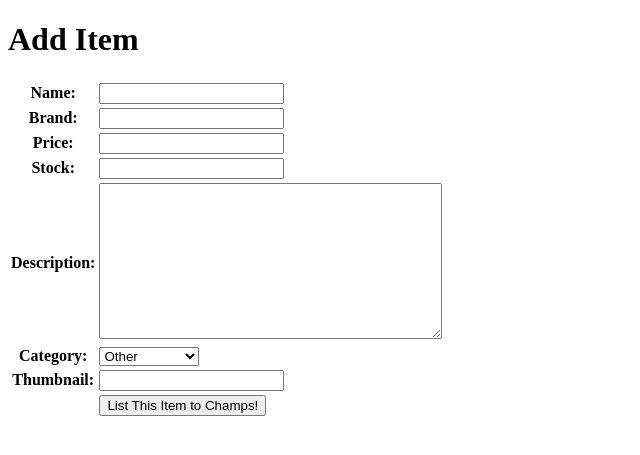
After one commit to farrelarrayyan/footballchamps-shop, a Django app: page /create-item/ in a window 1280 px wide. The commit adds this page. Shown: the top 455 px of the page, without its empty margins (0-640 px from the left). Run offline with Django 5.2, Linux system fonts and the light colour scheme.

Commit message:
Progress Tugas 3: Form and Data Delivery

```diff
--- a/footballchamps_shop/settings.py
+++ b/footballchamps_shop/settings.py
@@ -31,7 +31,7 @@ PRODUCTION = os.getenv('PRODUCTION', 'False').lower() == 'true'
 DEBUG = True
 
 ALLOWED_HOSTS = ["localhost", "127.0.0.1", "farrel-arrayyan-footballchamps.pbp.cs.ui.ac.id"]
-
+CSRF_TRUSTED_ORIGINS = ["https://farrel-arrayyan-footballchamps.pbp.cs.ui.ac.id"]
 
 # Application definition
 
@@ -60,7 +60,7 @@ ROOT_URLCONF = 'footballchamps_shop.urls'
 TEMPLATES = [
     {
         'BACKEND': 'django.template.backends.django.DjangoTemplates',
-        'DIRS': [],
+        'DIRS': [BASE_DIR / 'templates'],
         'APP_DIRS': True,
         'OPTIONS': {
             'context_processors': [
--- /dev/null
+++ b/main/forms.py
@@ -0,0 +1,7 @@
+from django.forms import ModelForm
+from main.models import Item
+
+class ItemForm(ModelForm):
+    class Meta:
+        model = Item
+        fields = ["name", "brand", "price", "stock", "description", "category", "thumbnail"]
--- a/main/models.py
+++ b/main/models.py
@@ -1,6 +1,7 @@
+import uuid
 from django.db import models
 
-class Items(models.Model):
+class Item(models.Model):
     CATEGORY_CHOICES = [
         ('footwear', 'Footwear'),
         ('accessories', 'Accessories'),
@@ -10,6 +11,7 @@ class Items(models.Model):
         ('other', 'Other')
     ]
 
+    id = models.UUIDField(primary_key=True, default=uuid.uuid4, editable=False)
     name = models.CharField(max_length=255)
     brand = models.CharField(max_length=255)
     price = models.IntegerField()
@@ -21,7 +23,7 @@ class Items(models.Model):
     item_sold = models.PositiveIntegerField(default=0)
 
     def __str__(self):
-        return self.title
+        return self.name
 
     @property
     def is_item_popular(self):
--- /dev/null
+++ b/main/templates/create_item.html
@@ -0,0 +1,18 @@
+{% extends 'base.html' %}
+{% block content %}
+<h1>Add Item</h1>
+
+<form method="POST">
+  {% csrf_token %}
+  <table>
+    {{ form.as_table }}
+    <tr>
+      <td></td>
+      <td>
+        <input type="submit" value="List This Item to Champs!" />
+      </td>
+    </tr>
+  </table>
+</form>
+
+{% endblock %}
--- a/main/urls.py
+++ b/main/urls.py
@@ -1,8 +1,13 @@
 from django.urls import path
-from main.views import show_main
-
+from main.views import show_main, create_item, show_item, show_xml, show_json, show_xml_by_id, show_json_by_id
 app_name = 'main'
 
 urlpatterns = [
     path('', show_main, name='show_main'),
+    path('create-item/', create_item, name='create_item'),
+    path('item/<str:id>/', show_item, name='show_item'),
+    path('xml/', show_xml, name='show_xml'),
+    path('json/', show_json, name='show_json'),
+    path('xml/<str:item_id>/', show_xml_by_id, name='show_xml_by_id'),
+    path('json/<str:item_id>/', show_json_by_id, name='show_json_by_id'),
 ]
--- a/main/views.py
+++ b/main/views.py
@@ -1,10 +1,62 @@
-from django.shortcuts import render
+from django.shortcuts import render, redirect, get_object_or_404
+from main.forms import ItemForm
+from main.models import Item
+from django.http import HttpResponse
+from django.core import serializers
 
 # Create your views here.
 def show_main(request):
+    item_list = Item.objects.all()
+
     context = {
         'name': 'Farrel Arrayyan Adrianshah',
-        'class': 'PBP C'
+        'class': 'PBP C',
+        'item_list': item_list
     }
 
     return render(request, "main.html", context)
+
+def create_item(request):
+    form = ItemForm(request.POST or None)
+
+    if form.is_valid() and request.method == "POST":
+        form.save()
+        return redirect('main:show_main')
+
+    context = {'form': form}
+    return render(request, "create_item.html", context)
+
+def show_item(request, id):
+    item = get_object_or_404(Item, pk=id)
+
+    context = {
+        'item': item
+    }
+
+    return render(request, "item_detail.html", context)
+
+def show_xml(request):
+     item_list = Item.objects.all()
+     xml_data = serializers.serialize("xml", item_list)
+     return HttpResponse(xml_data, content_type="application/xml")
+
+def show_json(request):
+    item_list = Item.objects.all()
+    json_data = serializers.serialize("json", item_list)
+    return HttpResponse(json_data, content_type="application/json")
+
+def show_xml_by_id(request, item_id):
+   try:
+       item = Item.objects.filter(pk=item_id)
+       xml_data = serializers.serialize("xml", item)
+       return HttpResponse(xml_data, content_type="application/xml")
+   except Item.DoesNotExist:
+       return HttpResponse(status=404)
+
+def show_json_by_id(request, item_id):
+   try:
+       item = Item.objects.filter(pk=item_id)
+       xml_data = serializers.serialize("json", [item])
+       return HttpResponse(xml_data, content_type="application/json")
+   except Item.DoesNotExist:
+       return HttpResponse(status=404)
--- /dev/null
+++ b/templates/base.html
@@ -0,0 +1,13 @@
+{% load static %}
+<!DOCTYPE html>
+<html lang="en">
+<head>
+    <meta charset="UTF-8" />
+    <meta name="viewport" content="width=device-width, initial-scale=1.0" />
+    {% block meta %} {% endblock meta %}
+</head>
+
+<body>
+    {% block content %} {% endblock content %}
+</body>
+</html>
```
Also changed, not shown: main/templates/item_detail.html (added, +16 -0 lines), main/templates/main.html (+36 -0 lines), main/migrations/0002_rename_items_item.py (added), main/migrations/0003_alter_item_id.py (added).
